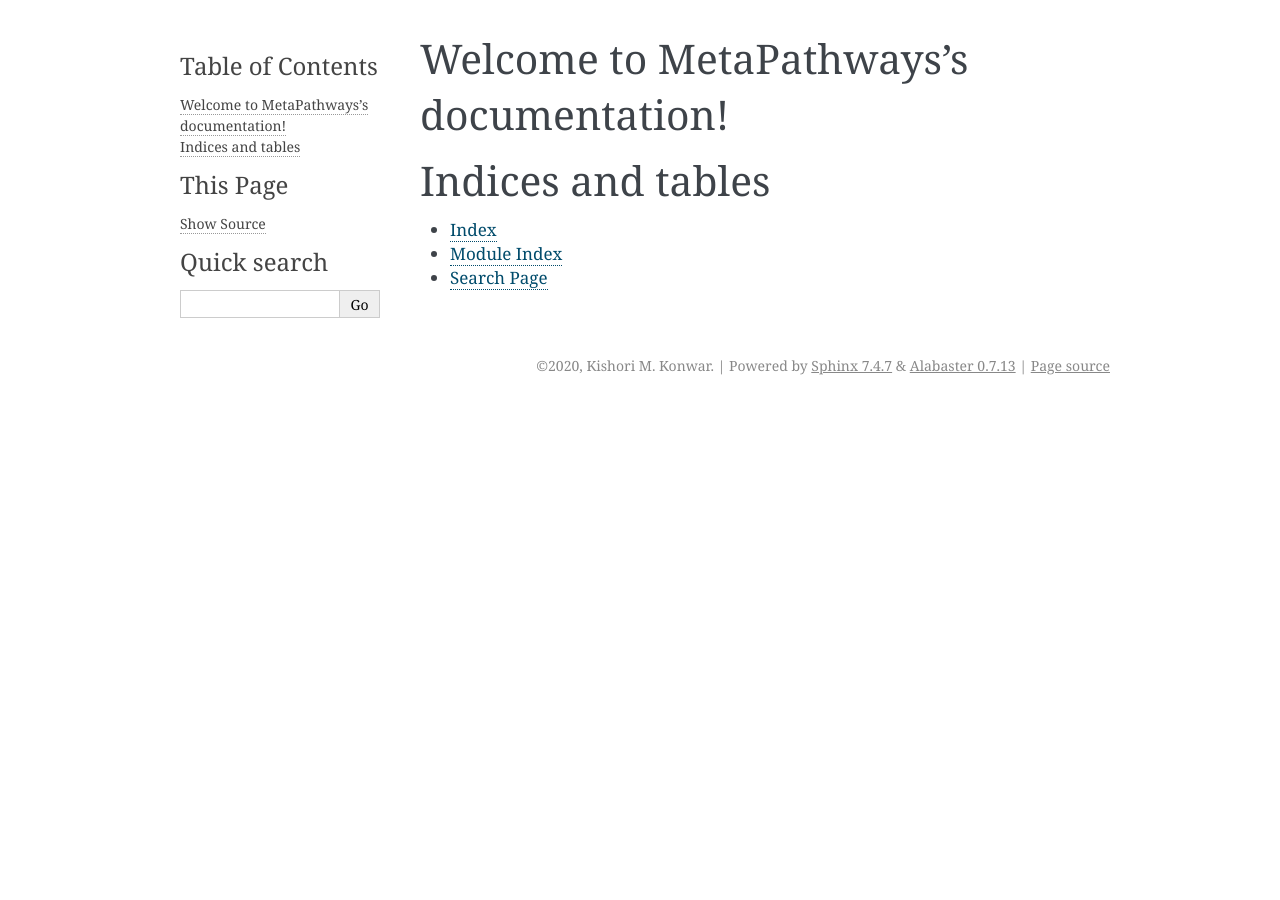
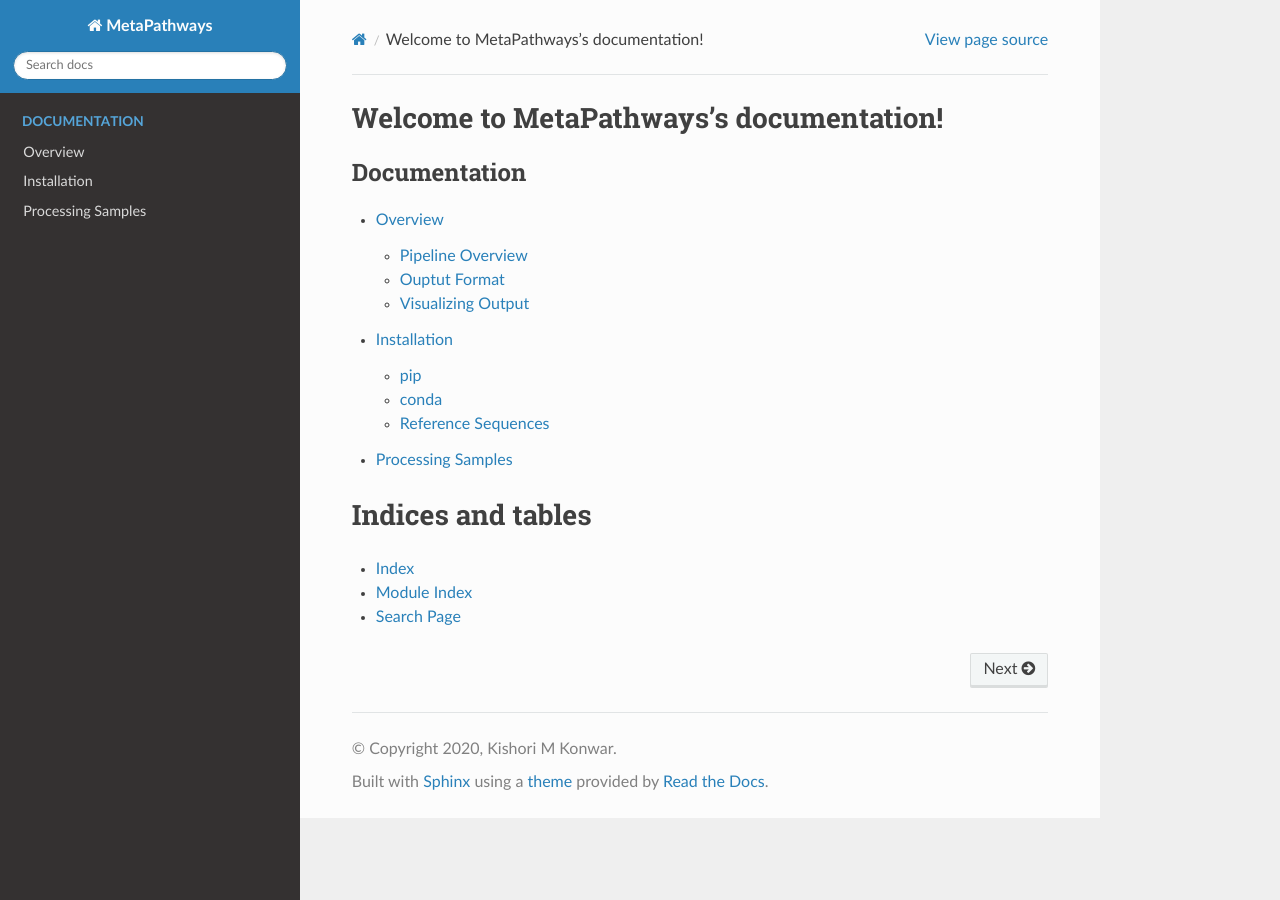
Before and after one commit to hallamlab/MetaPathways, a Sphinx documentation site: the page built from docs/index.rst, in a window 1280 px wide. Built offline with Sphinx 7.4.7 and the Read the Docs theme 2.0.0, drawn with Linux system fonts in a browser that asks for light colours; some of the changed lines change nothing that is shown.

Commit message:
added the sphinx project
Former-commit-id: 0752cef54f3c258cac9db59abb75325909526a67

```diff
--- a/docs/conf.py
+++ b/docs/conf.py
@@ -10,16 +10,16 @@
 # add these directories to sys.path here. If the directory is relative to the
 # documentation root, use os.path.abspath to make it absolute, like shown here.
 #
-# import os
-# import sys
-# sys.path.insert(0, os.path.abspath('.'))
+#import os
+#import sys
+#sys.path.insert(0, os.path.abspath('..'))
 
 
 # -- Project information -----------------------------------------------------
 
-project = 'metapathways'
-copyright = '2020, Kishori M. Konwar'
-author = 'Kishori M. Konwar'
+project = 'MetaPathways'
+copyright = '2020, Kishori M Konwar'
+author = 'Kishori M Konwar'
 
 
 # -- General configuration ---------------------------------------------------
@@ -44,7 +44,12 @@ exclude_patterns = ['_build', 'Thumbs.db', '.DS_Store']
 # The theme to use for HTML and HTML Help pages.  See the documentation for
 # a list of builtin themes.
 #
-html_theme = 'alabaster'
+html_theme = 'sphinx_rtd_theme'
+# source_suffix = ['.rst', '.md']
+source_suffix = '.rst'
+
+# The master toctree document.
+master_doc = 'index'
 
 # Add any paths that contain custom static files (such as style sheets) here,
 # relative to this directory. They are copied after the builtin static files,
--- a/docs/index.rst
+++ b/docs/index.rst
@@ -1,5 +1,5 @@
-.. metapathways documentation master file, created by
-   sphinx-quickstart on Thu Sep 10 08:27:42 2020.
+.. MetaPathways documentation master file, created by
+   sphinx-quickstart on Wed Sep 23 13:09:29 2020.
    You can adapt this file completely to your liking, but it should at least
    contain the root `toctree` directive.
 
@@ -8,14 +8,15 @@ Welcome to MetaPathways's documentation!
 
 .. toctree::
    :maxdepth: 2
-   :caption: Contents:
-   getting_started
-   installation
-   running_metapathways
-   output_structure
-   visualizing_results
-   references
+   :caption: Documentation
 
+   manual/overview
+   manual/install
+   manual/configuration
+
+.. toctree::
+   :maxdepth: 2
+   :caption: API References
 
 
 Indices and tables
--- /dev/null
+++ b/docs/manual/configuration.rst
@@ -0,0 +1,2 @@
+Processing Samples
+******************
--- /dev/null
+++ b/docs/manual/install.rst
@@ -0,0 +1,33 @@
+Installation
+************
+
+pip
+===
+
+conda
+=====
+`anaconda <http://anaconda.org/>`_ or miniconda.
+
+
+Reference Sequences
+===================
+
+
+Functional Reference
+++++++++++++++++++++
+
+
+Taxonomic Reference
++++++++++++++++++++
+
+
+Formatting Reference Sequences
+++++++++++++++++++++++++++++++
+
+
+FAST
+----
+
+
+BLAST
+-----
--- /dev/null
+++ b/docs/manual/overview.rst
@@ -0,0 +1,61 @@
+Overview
+********
+.. figure:: http://i.imgur.com/knn8bBb.png
+    :width: 250px
+    :align: center
+    :height: 200px
+    :alt: alternate text
+    :figclass: align-center
+
+MetaPathways [CIT2002]_ is a meta'omic analysis pipeline for the annotation and analysis for environmental sequence information.
+MetaPathways include metagenomic or metatranscriptomic sequence data in one of several file formats
+(.fasta, .gff, or .gbk). The pipeline consists of five operational stages including
+
+Pipeline Overview
+~~~~~~~~~~~~~~~~~
+
+MetaPathways is composed of five general stages, encompassing a number of analytical or data handling steps **(Figure 1)**:
+
+#. **QC and ORF Prediction**: Here MetaPathways performs basic quality control (QC) including removing
+duplicate sequences and sequence trimming. Open Reading Frame (ORF) prediction is then performed on the
+QC'ed sequences using Prodigal [[2](#references-1)] or GeneMark [[3](#references-1)]. The final translated
+ORFs are now also trimmed according to a user-defined setting.
+
+    * MetaPathways steps: `PREPROCESS INPUT`, `ORF PREDICTION`,  and `FILTER AMINOS`
+
+
+#. **Functional and Taxonomic Annotation**: Using seed-and-extend homology search algorithms (B)LAST
+[[4,5](#references-1)], MetaPathways can be used to conduct searches against functional and taxonomic databases.
+
+    * MetaPathways steps: `FUNC SEARCH`, `PARSE FUNC SEARCH`, `SCAN rRNA`, and `ANNOTATE ORFS`
+
+#. **Analyses**: After sequence annotation, MetaPathways performs further taxonomic analyses including the
+    [Lowest Common Ancestor (LCA) algorithm](http://ab.inf.uni-tuebingen.de/software/megan/)
+    [[6](#references-1)] and [tRNA Scan](http://lowelab.ucsc.edu/tRNAscan-SE/) [[7](#references-1)], and prepares detected annotations for environmental Pathway/Genome database (ePGDB) creation via Pathway Tools.
+
+    * MetaPathways Steps: `PATHOLOGIC INPUT`, `CREATE ANNOT REPORTS`, and `COMPUTE RPKM`.
+
+#. **ePGDB Creation**: MetaPathways then predicts [MetaCyc pathways](http://www.metacyc.com)
+using the Pathway Tools software (http://brg.ai.sri.com/ptools/)
+and its pathway prediction algorithm PathoLogic [[10](#references-1)], resulting in
+the creation of an environmental Pathway/Genome Database (ePGDB), an integrative data structure of
+sequences, genes, pathways, and literature annotations for integrative interpretation.
+
+    * MetaPathways Steps: `BUILD ePGDB`
+
+#. **Pathway Export**: Here MetaCyc pathways or reactions are exported in a tabular format for downstream
+    analysis. *As of the v2.5 release, MetaPathways will perform this step automatically.*
+
+    * MetaPathways Steps: `BUILD ePGDB`
+
+.. figure:: http://i.imgur.com/HOacG2l.png
+    :align: center
+    :figclass: align-center
+
+Ouptut Format
+~~~~~~~~~~~~~
+
+
+Visualizing Output
+~~~~~~~~~~~~~~~~~~
+.. [CIT2002] K. M. Konwar, N. W. Hanson, A. P. Pagé, S. J. Hallam, MetaPathways: a modular pipeline for constructing pathway/genome databases from environmental sequence information. BMC Bioinformatics 14, 202 (2013)  http://www.biomedcentral.com/1471-2105/14/202
```
